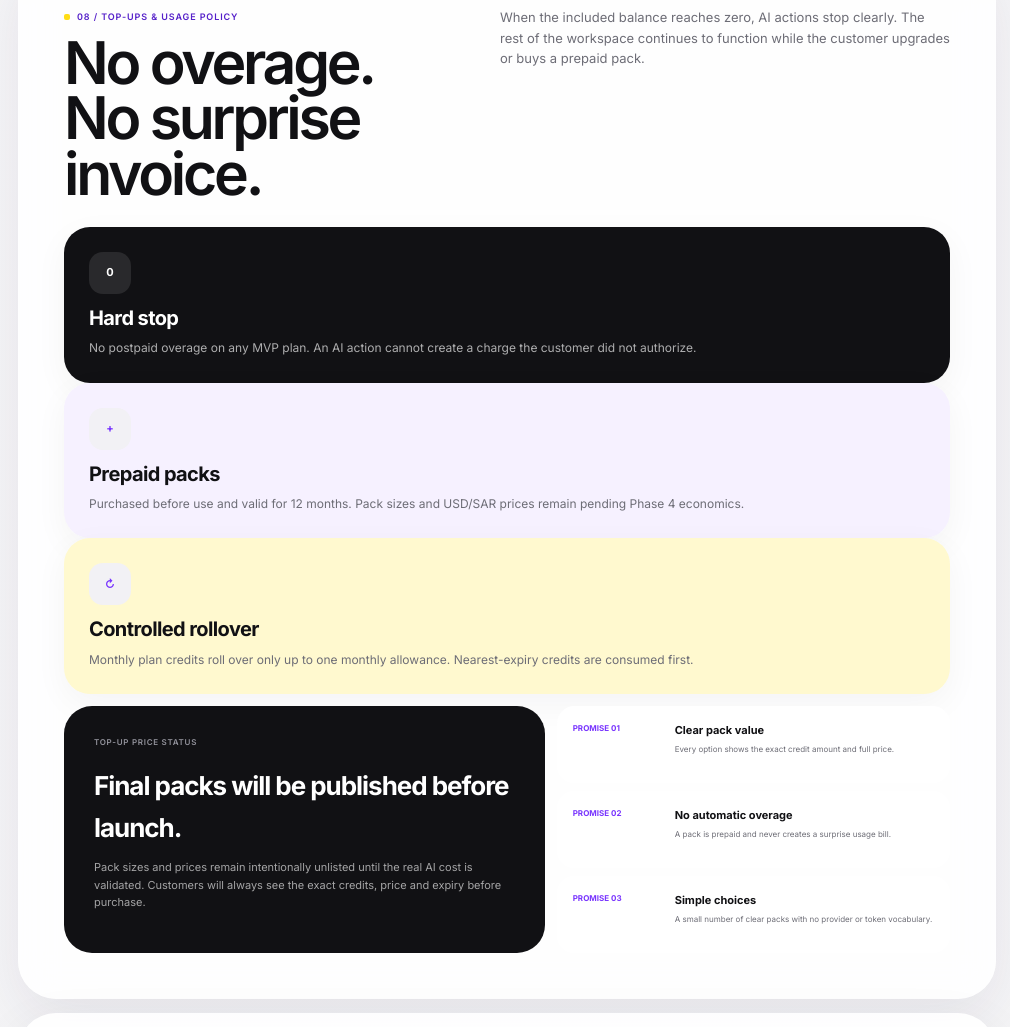
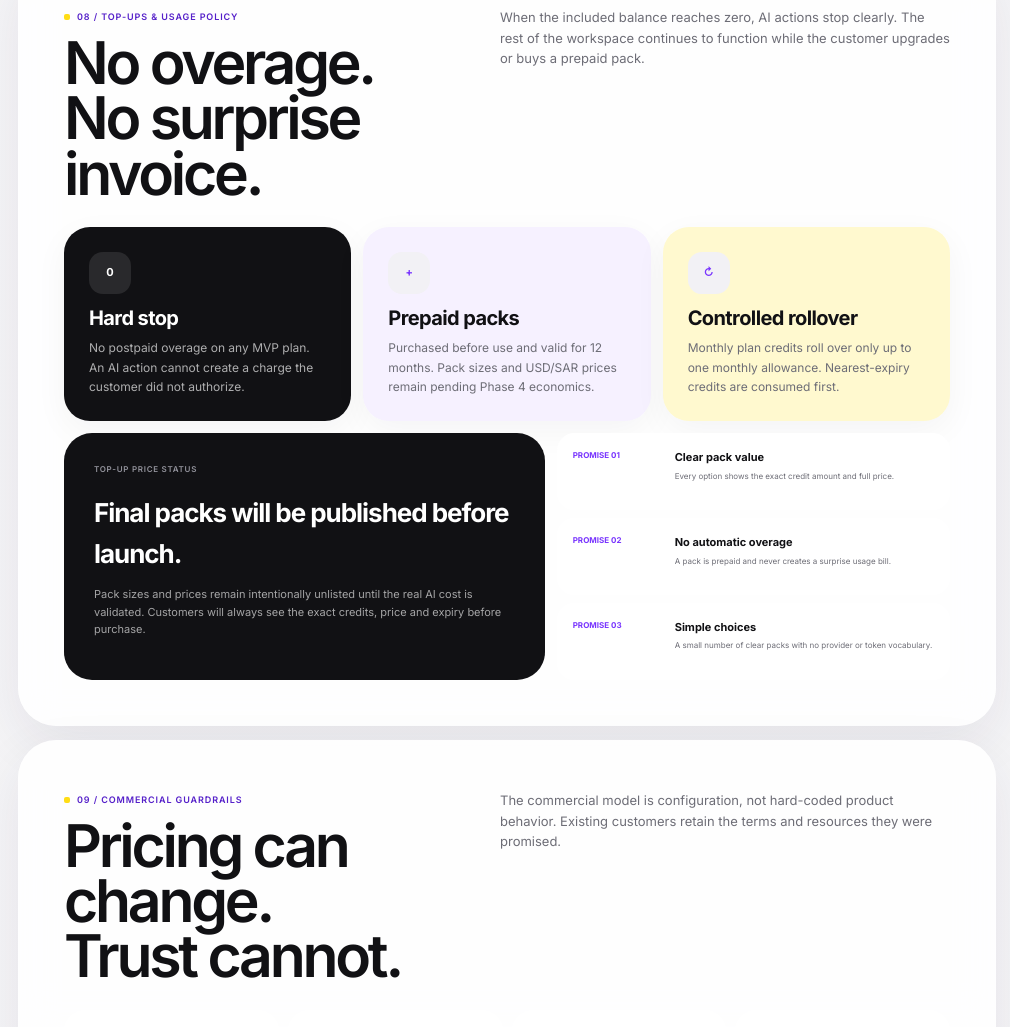
Before and after one commit to Mohamed-Omaar/Brandspace-Landing-page, a plain HTML site: page prices-and-plans/index.html in a window 1280 px wide. Shown: the part 6926-7953 px from the top of the page, without its empty margins (270-1280 px from the left). Drawn offline with Linux system fonts and the light colour scheme.

Commit message:
Fix pricing presentation card spacing

```diff
--- a/prices-and-plans/index.html
+++ b/prices-and-plans/index.html
@@ -18,6 +18,8 @@
     @media(max-width:780px){.layout{display:block;width:min(100% - 16px,720px);padding-top:8px}.sidebar{display:none}.main{gap:8px}.mobile-nav{position:sticky;top:8px;z-index:15;display:flex;align-items:center;justify-content:space-between;padding:10px 12px;margin-bottom:8px;border-radius:18px;background:rgba(255,255,255,.94);box-shadow:var(--shadow);backdrop-filter:blur(18px)}.mobile-nav img{width:32px;height:32px;border-radius:10px}.mobile-nav select{max-width:210px;border:0;border-radius:11px;background:var(--soft);padding:9px 12px;font-size:10px;color:var(--ink)}.section,.cover{border-radius:28px;padding:28px}.cover{min-height:calc(100vh - 82px)}.cover h1{font-size:clamp(48px,16vw,76px)}.section-head{display:block}.section-head>p{margin-top:16px}.commercial-map,.decision{grid-template-columns:1fr}.g3,.g4{grid-template-columns:1fr 1fr}.plan-grid{grid-template-columns:1fr}.limit-grid{grid-template-columns:repeat(2,1fr)}.roles{grid-template-columns:1fr}.credits-flow{grid-template-columns:1fr}.flow-step:after{content:"↓";right:50%;top:auto;bottom:-11px}.credit-buckets,.catalog{grid-template-columns:1fr}.guardrails{grid-template-columns:1fr 1fr}.cover-foot,.footer-line{align-items:flex-start;flex-direction:column}.table-wrap{margin-inline:-10px}}
     @media(max-width:480px){.section,.cover{padding:22px}.g2,.g3,.g4,.guardrails{grid-template-columns:1fr}.limit-grid{grid-template-columns:1fr 1fr}.metric{font-size:36px}.service{grid-template-columns:38px 1fr}.service .cost-status{grid-column:2}.decision-row{grid-template-columns:1fr}.cover-copy p{font-size:16px}}
     @media(prefers-reduced-motion:reduce){html{scroll-behavior:auto}.reveal{opacity:1;transform:none;transition:none}}
+    /* Keep every card group visibly separated, even without the generic .grid helper. */
+    .g2,.g3,.g4{display:grid;gap:12px}
   </style>
 </head>
 <body>
```
